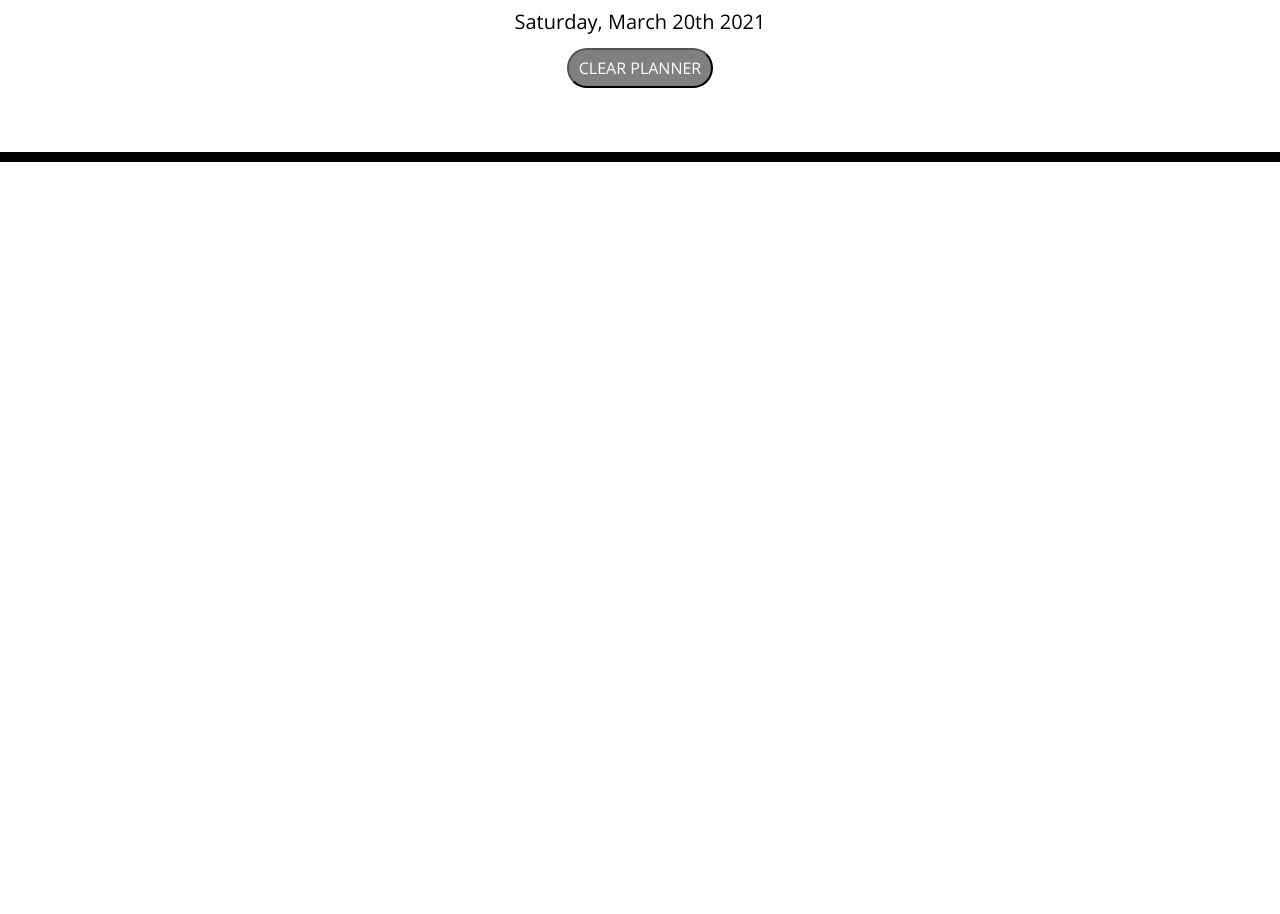
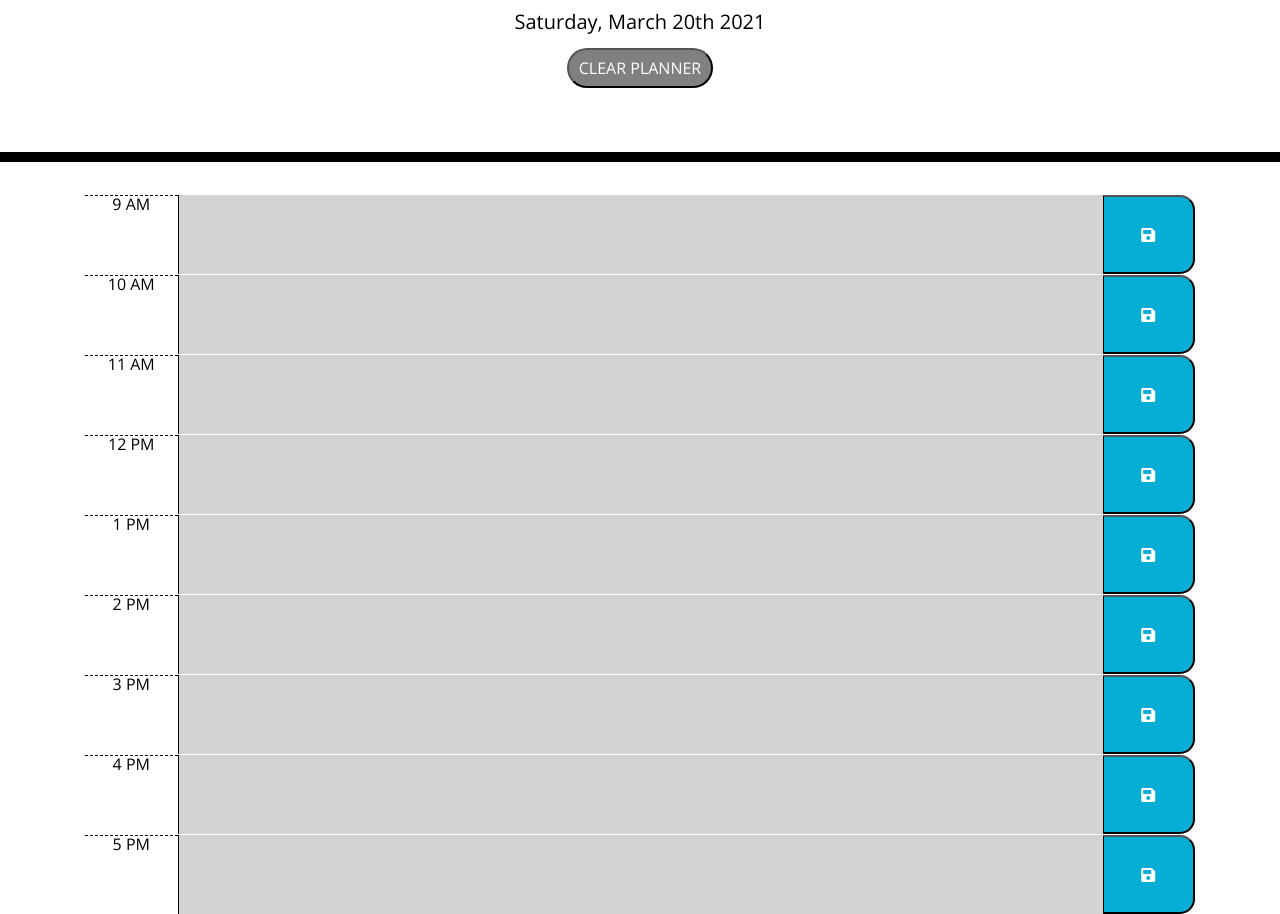
Before and after one commit to kwinahn/scheduler, a plain HTML site: page index.html in a window 1280 px wide. Shown: the part 182-1096 px from the top of the page. Before the commit the page ends 800 px from the top, so only its background shows below. Drawn offline with nearby package versions, Linux system fonts and the light colour scheme.

Commit message:
add script.js and html timeblocks

```diff
--- a/assets/script.js
+++ b/assets/script.js
@@ -1 +1,61 @@
+// add current date to the header area
 $('#currentDay').text(moment().format('dddd, MMMM Do YYYY'));
+
+const saveBtn = $('.saveBtn');
+const clearBtn = $('.clearBtn');
+
+// when click on clear button, information is deleted
+clearBtn.on('click', function () {
+	localStorage.clear();
+	location.reload();
+	return false;
+});
+
+function timeTracker() {
+	//get current hour
+	var timeNow = moment().hour();
+
+	// loop over time blocks
+	$('.time-block').each(function () {
+		var hourBlock = parseInt($(this).attr('id'));
+
+		//adds css classes to hour rows depending on if it's in the present, past, or future
+		if (hourBlock < timeNow) {
+			$(this).removeClass('future');
+			$(this).removeClass('present');
+			$(this).addClass('past');
+		} else if (hourBlock === timeNow) {
+			$(this).removeClass('past');
+			$(this).removeClass('future');
+			$(this).addClass('present');
+		} else {
+			$(this).removeClass('present');
+			$(this).removeClass('past');
+			$(this).addClass('future');
+		}
+	});
+}
+
+// execute function timeTracker
+timeTracker();
+
+// gets schedule from local storage
+function getSchedule() {
+	$('.time-block').each(function () {
+		let timeID = $(this).attr('id');
+		let schedule = localStorage.getItem(timeID);
+		if (schedule !== null) {
+			$(this).children('.schedule').val(schedule);
+		}
+	});
+}
+
+// execute function getSchedule
+getSchedule();
+
+//when click on save button, the task is saved to the schedule
+saveBtn.on('click', function () {
+	let time = $(this).parent().attr('id');
+	let schedule = $(this).siblings('.schedule').val();
+	localStorage.setItem(time, schedule);
+});
--- a/index.html
+++ b/index.html
@@ -31,11 +31,65 @@
 		</header>
 
 		<div class="container">
-			<!-- Timeblocks go here -->
+			<div class="container">
+				<div id="9" class="row time-block">
+					<div class="col-1 hour">9 AM</div>
+					<textarea class="col schedule"></textarea>
+					<button class="col-1 saveBtn"><i class="fas fa-save"></i></button>
+				</div>
+
+				<div id="10" class="row time-block">
+					<div class="col-1 hour">10 AM</div>
+					<textarea class="col schedule"></textarea>
+					<button class="col-1 saveBtn"><i class="fas fa-save"></i></button>
+				</div>
+
+				<div id="11" class="row time-block">
+					<div class="col-1 hour">11 AM</div>
+					<textarea class="col schedule"></textarea>
+					<button class="col-1 saveBtn"><i class="fas fa-save"></i></button>
+				</div>
+
+				<div id="12" class="row time-block">
+					<div class="col-1 hour">12 PM</div>
+					<textarea class="col schedule"></textarea>
+					<button class="col-1 saveBtn"><i class="fas fa-save"></i></button>
+				</div>
+
+				<div id="13" class="row time-block">
+					<div class="col-1 hour">1 PM</div>
+					<textarea class="col schedule"></textarea>
+					<button class="col-1 saveBtn"><i class="fas fa-save"></i></button>
+				</div>
+
+				<div id="14" class="row time-block">
+					<div class="col-1 hour">2 PM</div>
+					<textarea class="col schedule"></textarea>
+					<button class="col-1 saveBtn"><i class="fas fa-save"></i></button>
+				</div>
+
+				<div id="15" class="row time-block">
+					<div class="col-1 hour">3 PM</div>
+					<textarea class="col schedule"></textarea>
+					<button class="col-1 saveBtn"><i class="fas fa-save"></i></button>
+				</div>
+
+				<div id="16" class="row time-block">
+					<div class="col-1 hour">4 PM</div>
+					<textarea class="col schedule"></textarea>
+					<button class="col-1 saveBtn"><i class="fas fa-save"></i></button>
+				</div>
+
+				<div id="17" class="row time-block">
+					<div class="col-1 hour">5 PM</div>
+					<textarea class="col schedule"></textarea>
+					<button class="col-1 saveBtn"><i class="fas fa-save"></i></button>
+				</div>
+			</div>
 		</div>
 
 		<script src="https://code.jquery.com/jquery-3.4.1.min.js"></script>
 		<script src="https://cdnjs.cloudflare.com/ajax/libs/moment.js/2.24.0/moment.min.js"></script>
-		<script src="assets/script.js"></script>
+		<script src="./assets/script.js"></script>
 	</body>
 </html>
```
Also changed, not shown: 1 other file.
